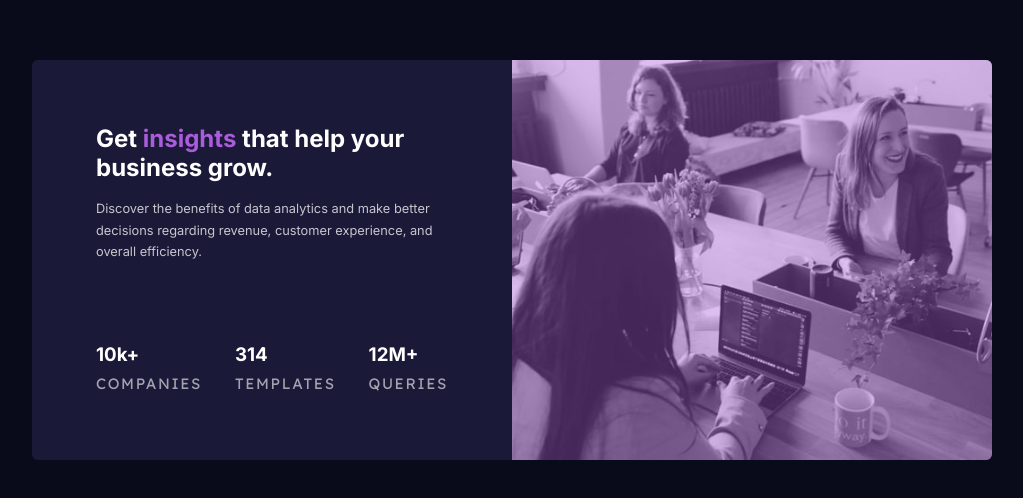
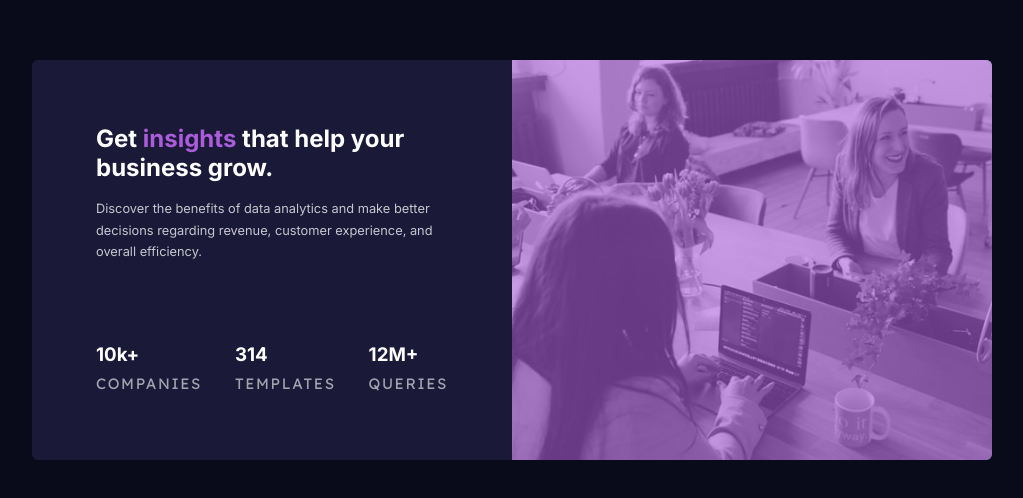
Before and after one commit to TLBTrung-222/stats-preview-card-component, a plain HTML site: page index.html in a window 1280 px wide. Shown: the part 140-638 px from the top of the page, without its empty margins (128-1151 px from the left). Drawn offline with Linux system fonts and the light colour scheme.

Commit message:
Update README and style

```diff
--- a/index.html
+++ b/index.html
@@ -45,7 +45,6 @@
                     src="./images/image-header-desktop.jpg"
                     alt="header image"
                 />
-                <div class="purple-layer"></div>
             </div>
         </main>
     </body>
--- a/style.css
+++ b/style.css
@@ -92,6 +92,17 @@ p {
     object-fit: cover;
 }
 
+.img-container::after {
+    position: absolute;
+    content: '';
+    width: 100%;
+    height: 100%;
+    background-color: hsla(277, 64%, 61%, 0.6);
+    top: 0;
+    left: 0;
+}
+
+
 .purple-layer {
     background-color: hsl(277, 64%, 61%, 40%);
     position: absolute;
```
Also changed, not shown: 1 other file.
